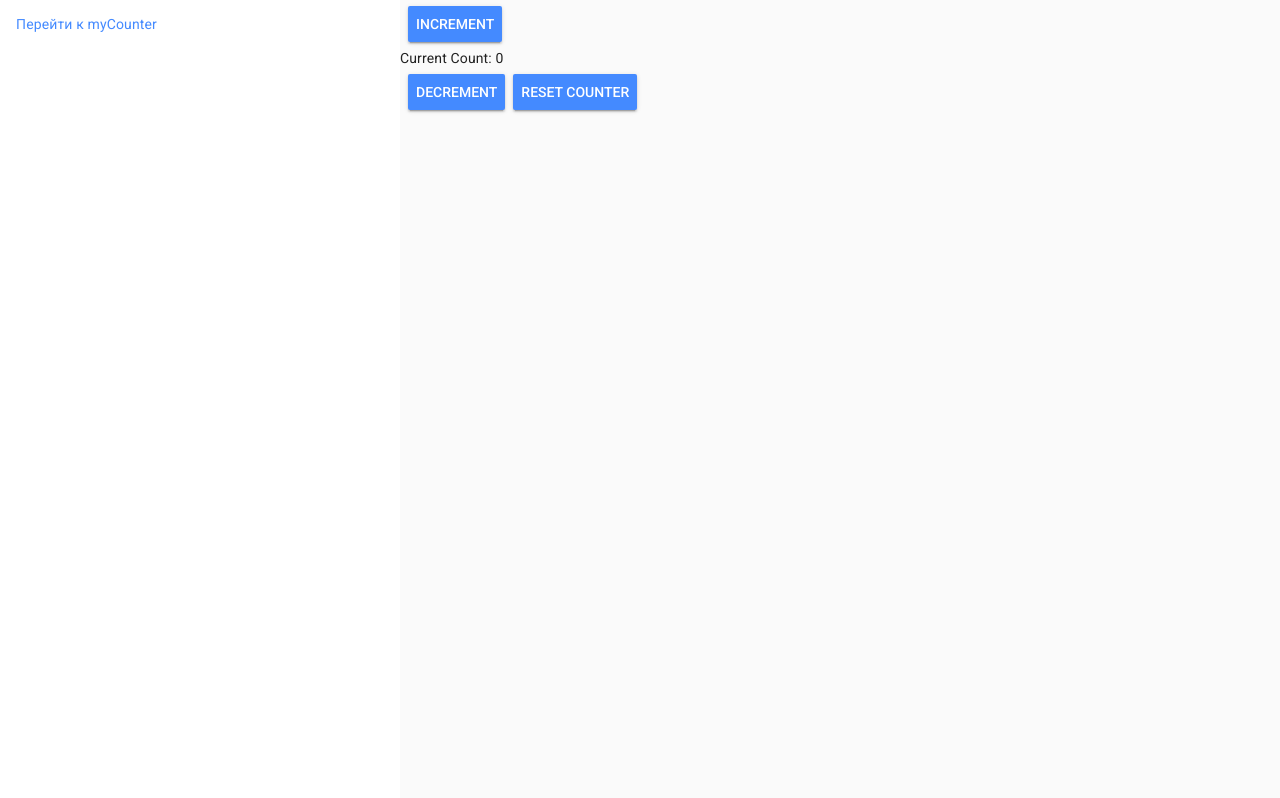
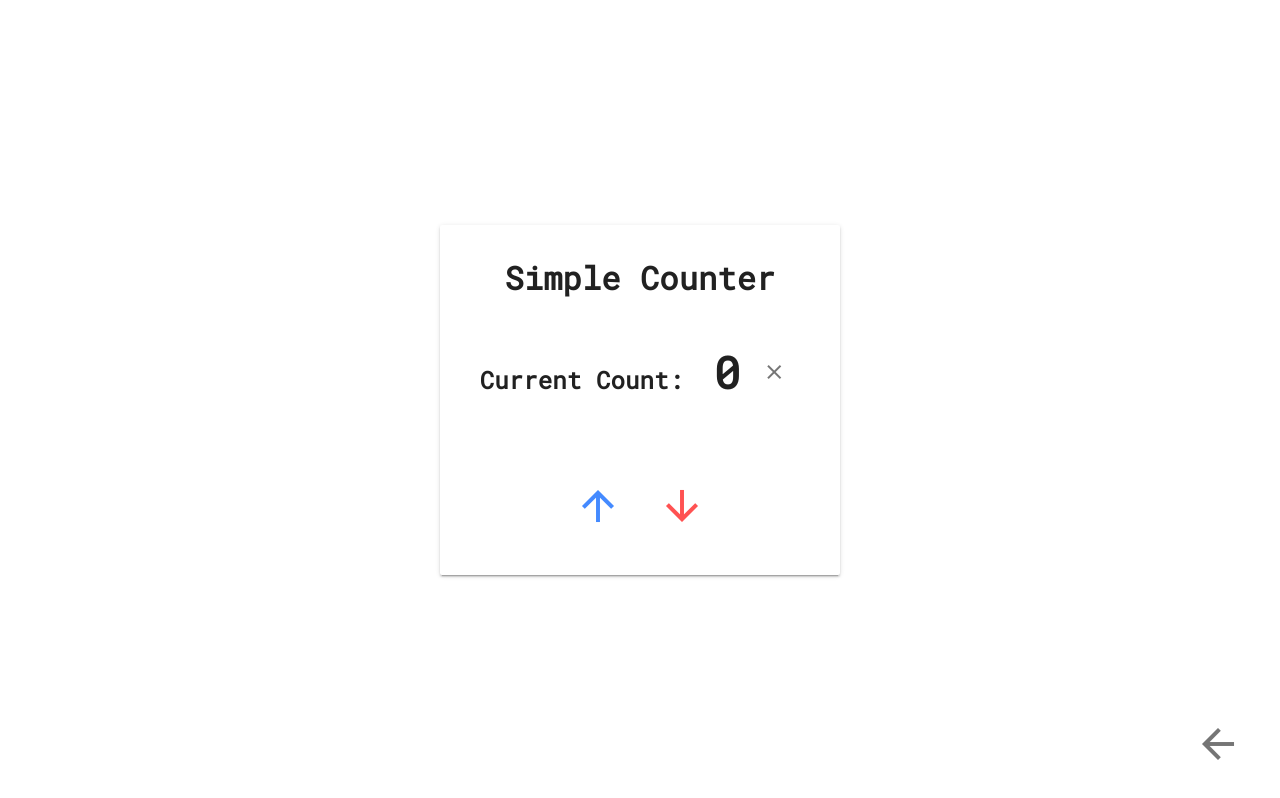
Before and after one commit to neo0910/sandbox-client, a Vue app: page /#/my-counter in a window 1280 px wide. Built offline with nearby package versions, Linux system fonts and the light colour scheme.

Commit message:
NSC-19 apply visual to counter

```diff
--- a/public/index.html
+++ b/public/index.html
@@ -6,6 +6,7 @@
     <meta name="viewport" content="width=device-width,initial-scale=1.0">
     <link rel="icon" href="<%= BASE_URL %>favicon.ico">
     <link rel="stylesheet" href="https://fonts.googleapis.com/css?family=Roboto:400,500,700,400italic|Material+Icons">
+    <link rel="stylesheet" href="https://fonts.googleapis.com/css?family=Roboto+Mono:400,800">
     <link rel="stylesheet" href="https://fonts.googleapis.com/css?family=Press+Start+2P">
     <title>SandboxClient</title>
   </head>
--- a/src/App.vue
+++ b/src/App.vue
@@ -2,7 +2,7 @@
     <div class="md-app">
         <md-drawer
             md-swipeable
-            md-permanent="full"
+            md-persistent="full"
             :md-active.sync="sidebar"
         >
             <md-list>
@@ -14,7 +14,16 @@
             </md-list>
         </md-drawer>
 
-        <router-view name="myCounter" />
+        <md-content>
+            <router-view name="myCounter" />
+        </md-content>
+
+        <md-button
+            :class="backButtonClasses"
+            :to="{ name: 'home' }"
+        >
+            <md-icon class="md-size-2x">arrow_back</md-icon>
+        </md-button>
     </div>
 </template>
 
@@ -36,11 +45,28 @@
                     this.toggleSidebar();
                 },
             },
+            backButtonClasses () {
+                return {
+                    'md-icon-button': true,
+                    'md-icon-button__show': this.$route.name !== 'home',
+                };
+            },
         },
         methods: {
             ...mapMutations([
                 'toggleSidebar',
             ]),
+            toggleDrawerByRoute () {
+                this.$route.name === 'home' ? this.toggleSidebar(true) : this.toggleSidebar(false);
+            },
+        },
+        watch: {
+            $route () {
+                this.toggleDrawerByRoute();
+            },
+        },
+        created () {
+            this.toggleDrawerByRoute();
         },
     };
 
@@ -52,4 +78,25 @@
         height: 100vh;
     }
 
+    .md-content {
+        flex: 1 1 100%;
+    }
+
+    .md-icon-button {
+        bottom: 1rem;
+        position: fixed;
+        right: 1rem;
+        width: 80px;
+        min-width: 80px;
+        height: 80px;
+        opacity: 0;
+        transform: scale(.75);
+        transition: .25s ease all;
+    }
+
+    .md-icon-button__show {
+        opacity: 1;
+        transform: scale(1);
+    }
+
 </style>
--- a/src/components/MyCounter.vue
+++ b/src/components/MyCounter.vue
@@ -1,29 +1,57 @@
 <template>
     <div class="md-layout">
         <div class="md-layout-item">
-            <md-button
-                class="md-raised md-primary"
-                @click="incrementCounter"
-            >
-                Increment
-            </md-button>
+            <md-card md-with-hover>
+                <md-card-header>
+                    Simple Counter
+                </md-card-header>
 
-            <div>Current Count: {{ getCounter }}</div>
+                <md-card-content>
+                    Current Count:
+
+                    <span v-html="getCounter" />
+
+                    <md-button
+                        class="md-icon-button"
+                        @click="resetCounter"
+                    >
+                        <md-icon>close</md-icon>
+                    </md-button>
+                </md-card-content>
+
+                <md-card-actions>
+                    <md-button
+                        class="md-icon-button md-primary"
+                        @click="counterHandler('increment')"
+                    >
+                        <md-icon class="md-size-2x">arrow_upward</md-icon>
+                    </md-button>
+
+                    <md-button
+                        class="md-icon-button md-accent"
+                        @click="counterHandler('decrement')"
+                    >
+                        <md-icon class="md-size-2x">arrow_downward</md-icon>
+                    </md-button>
+                </md-card-actions>
+            </md-card>
+        </div>
+
+        <md-snackbar
+            :md-active.sync="tooltipActive"
+            :md-duration="3000"
+            md-position="center"
+            md-persistent
+        >
+            <span>Chill out! Better try to decrement)</span>
 
             <md-button
-                class="md-raised md-primary"
-                @click="decrementCounter"
+                class="md-primary"
+                @click="counterHandler('decrement')"
             >
                 Decrement
             </md-button>
-
-            <md-button
-                class="md-raised md-primary"
-                @click="resetCounter"
-            >
-                Reset Counter
-            </md-button>
-        </div>
+        </md-snackbar>
     </div>
 </template>
 
@@ -33,6 +61,9 @@
 
     export default {
         name: 'MyCounter',
+        data: () => ({
+            tooltipActive: false,
+        }),
         computed: {
             ...mapGetters([
                 'getCounter',
@@ -44,11 +75,76 @@
                 'decrementCounter',
                 'resetCounter',
             ]),
-        }
+            counterHandler (e) {
+                switch (e) {
+                    case 'increment':
+                        this.incrementCounter();
+                        break;
+                    case 'decrement':
+                        this.decrementCounter();
+                        break;
+                }
+
+                this.tooltipActive = e !== 'decrement' && this.getCounter > 30 ? true : false;
+            }
+        },
     };
 
 </script>
 
 <style scoped>
 
+    .md-layout {
+        align-content: center;
+        min-height: 100vh;
+    }
+
+    .md-layout-item {
+        display: flex;
+        justify-content: center;
+    }
+
+    .md-card {
+        display: flex;
+        font-family: 'Roboto Mono', monospace;
+        flex-flow: column nowrap;
+        font-weight: bold;
+        height: 350px;
+        justify-content: space-around;
+        width: 80%;
+    }
+
+    .md-card-header {
+        font-size: 2rem;
+        line-height: 2rem;
+        text-align: center;
+    }
+
+    .md-card-content {
+        font-size: 1.5rem;
+        line-height: 40px;
+        text-align: center;
+    }
+
+    .md-card-content span {
+        font-size: 44px;
+        margin: 0 8px 0 16px;
+    }
+
+    .md-card-actions {
+        justify-content: center;
+    }
+
+    .md-card-actions .md-icon-button {
+        height: 80px;
+        min-width: 80px;
+        height: 80px;
+    }
+
+    @media screen and (min-width: 600px) {
+        .md-card {
+            width: 400px;
+        }
+    }
+
 </style>
--- a/src/store/index.js
+++ b/src/store/index.js
@@ -15,6 +15,12 @@ export default new Vuex.Store({
         getSidebarStatus: state => state.sidebarStatus,
     },
     mutations: {
-        toggleSidebar: state => state.sidebarStatus = !state.sidebarStatus,
+        toggleSidebar: (state, payload) => {
+            if (typeof payload !== 'undefined') {
+                state.sidebarStatus = payload;
+            } else {
+                state.sidebarStatus = !state.sidebarStatus;
+            }
+        },
     },
 });
```
